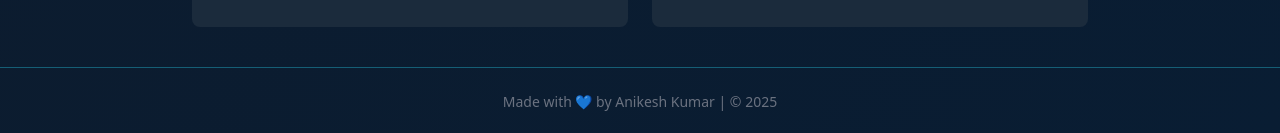
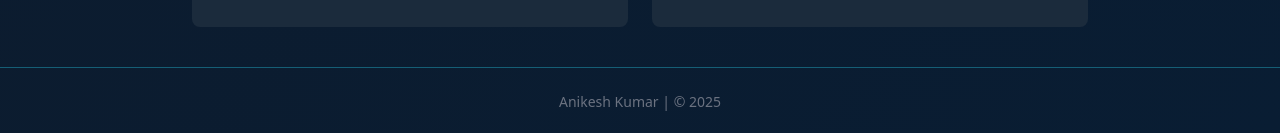
Before and after one commit to Anikesh0001/anikesh-portfolio, a React (Vite) app: page / in a window 1280 px wide. Shown: the part 1432-1565 px from the top of the page. Built offline with nearby package versions, Linux system fonts and the light colour scheme.

Commit message:
Update App.jsx

```diff
--- a/src/App.jsx
+++ b/src/App.jsx
@@ -143,7 +143,7 @@ export default function App() {
 
       {/* Footer */}
       <footer className="text-center text-sm text-gray-500 py-6 border-t border-cyan-800">
-        Made with 💙 by Anikesh Kumar | © {new Date().getFullYear()}
+           Anikesh Kumar | © {new Date().getFullYear()}
       </footer>
     </main>
   );
```
